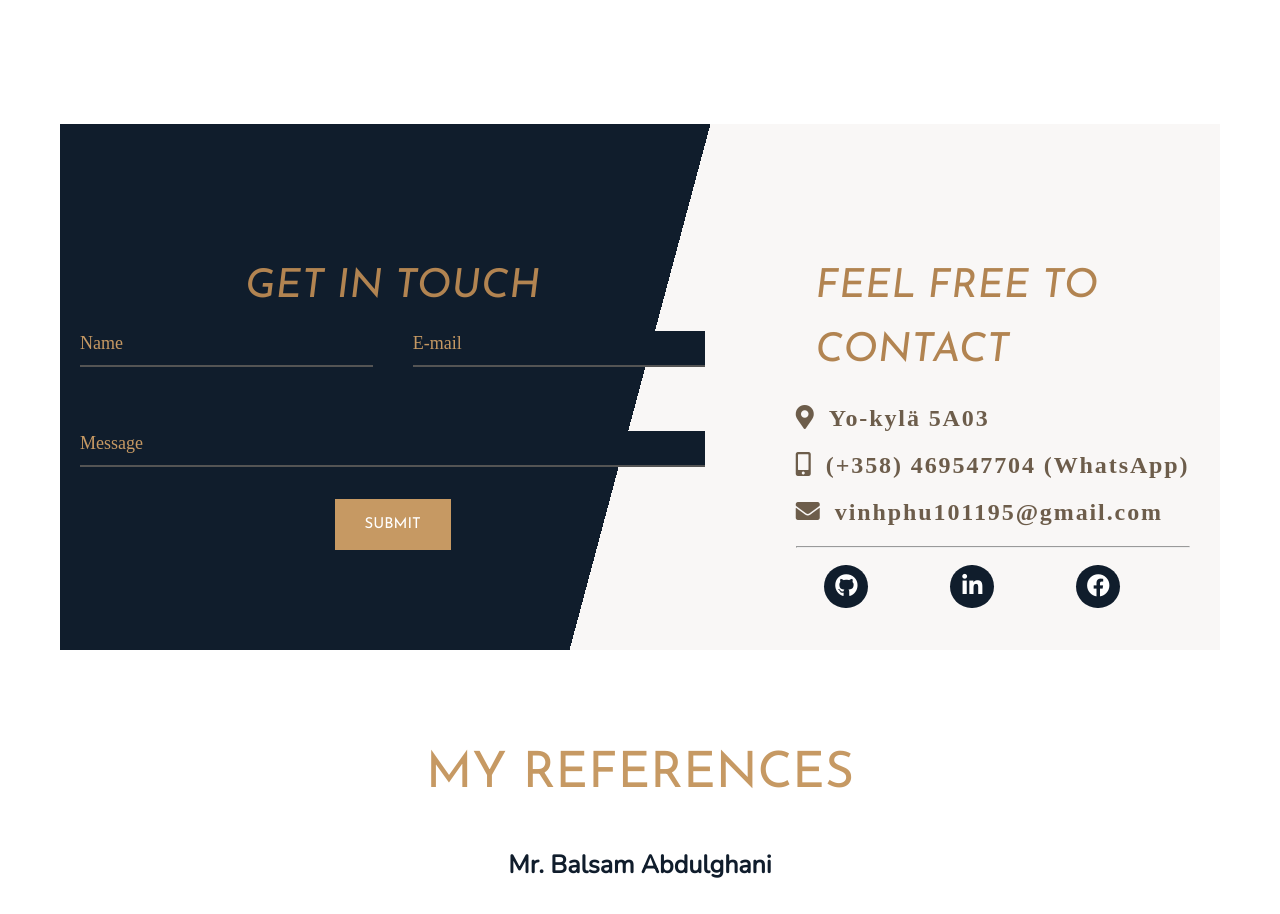
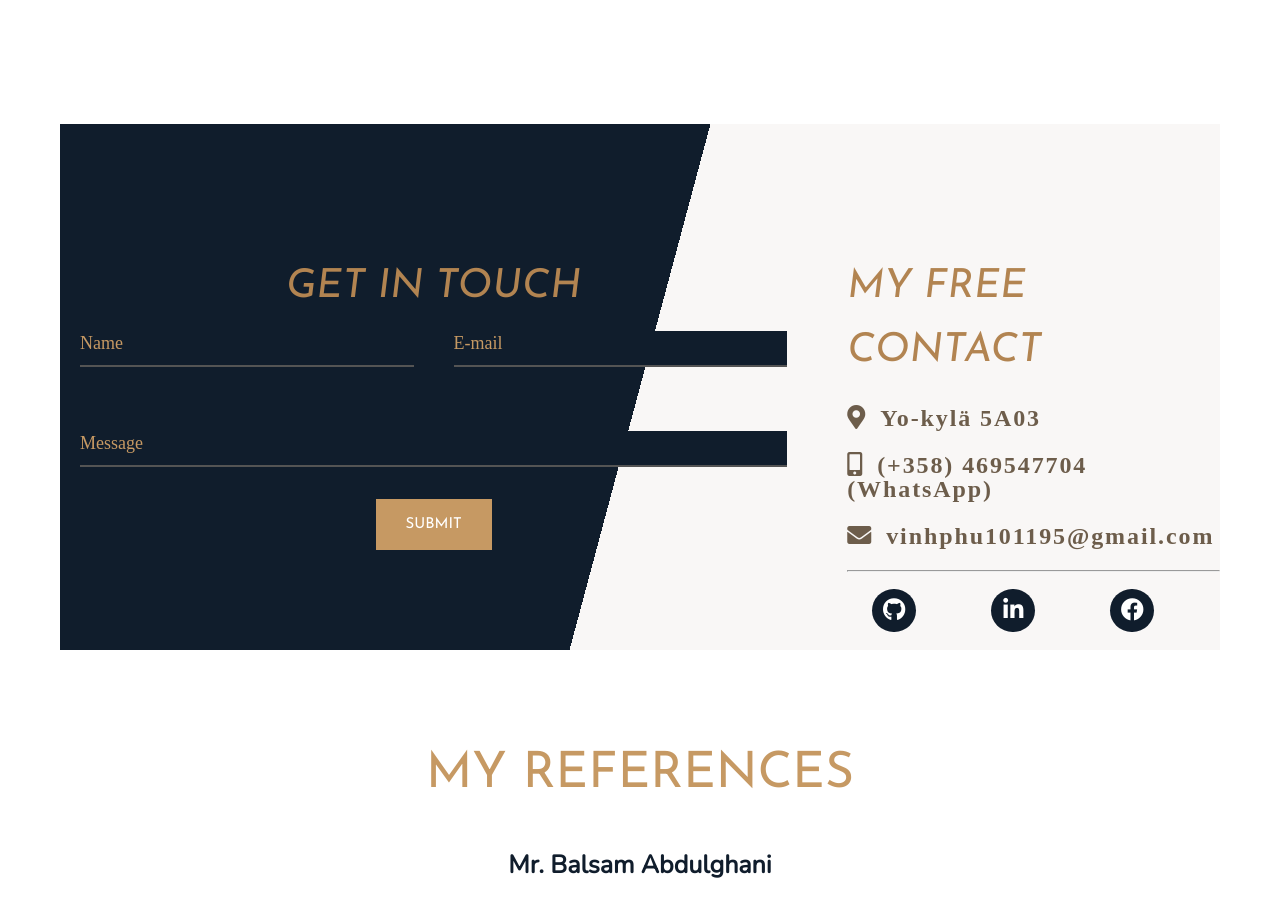
Before and after one commit to vinhphu101195/Phu-Chau-Portfolio-2, a React (Create React App) app: page / in a window 1280 px wide. Shown: the part 3820-4734 px from the top of the page. Built offline with nearby package versions, Linux system fonts and the light colour scheme; a web font is replaced by a local one.

Commit message:
change information and add grid

```diff
--- a/src/components/contact/Contact.js
+++ b/src/components/contact/Contact.js
@@ -23,7 +23,7 @@ const Contact = () => {
             </div>
 
             <div className="contact__infor">
-                <h1 className="heading-3  contact__infor__header">FEEL FREE TO CONTACT</h1>
+                <h1 className="heading-3  contact__infor__header">MY FREE CONTACT</h1>
                 <div className="contact__infor__detail">
                     <div className="contact__infor__adress">
                         <i className="fas fa-map-marker-alt fa-2x">
--- a/src/components/contact/_contact.scss
+++ b/src/components/contact/_contact.scss
@@ -132,6 +132,7 @@
     font-size: 1.2rem;
 
    display: flex;
+   justify-content: space-around;
 
     &__email{
       color: #fff;
@@ -159,7 +160,6 @@
             padding-top: 3.125rem;
             margin-bottom: 2.125rem;
             font-size: 4rem;
-            margin-left: 5rem;
         }
         &__text{
             letter-spacing: 1.9px;
```
